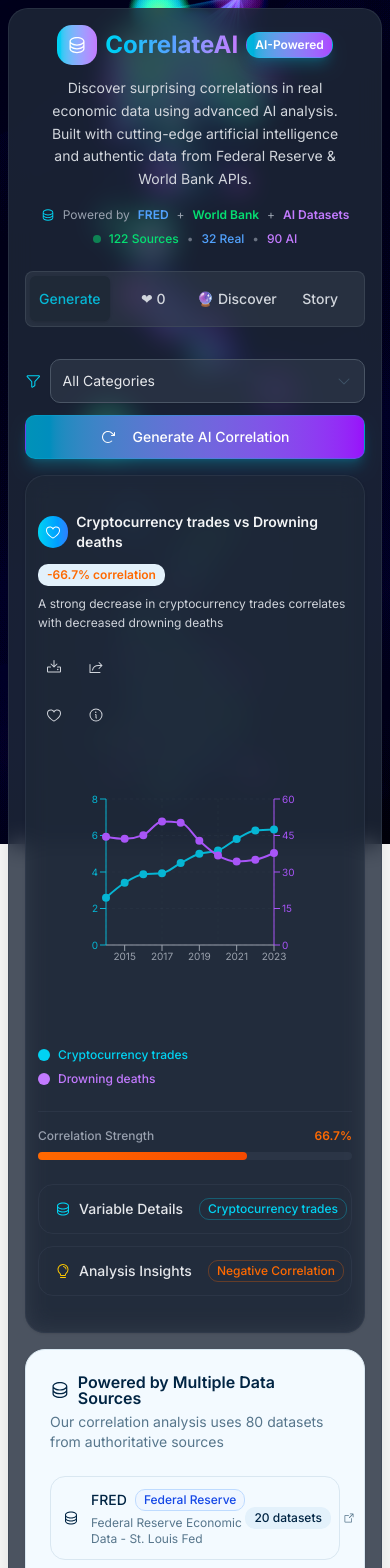
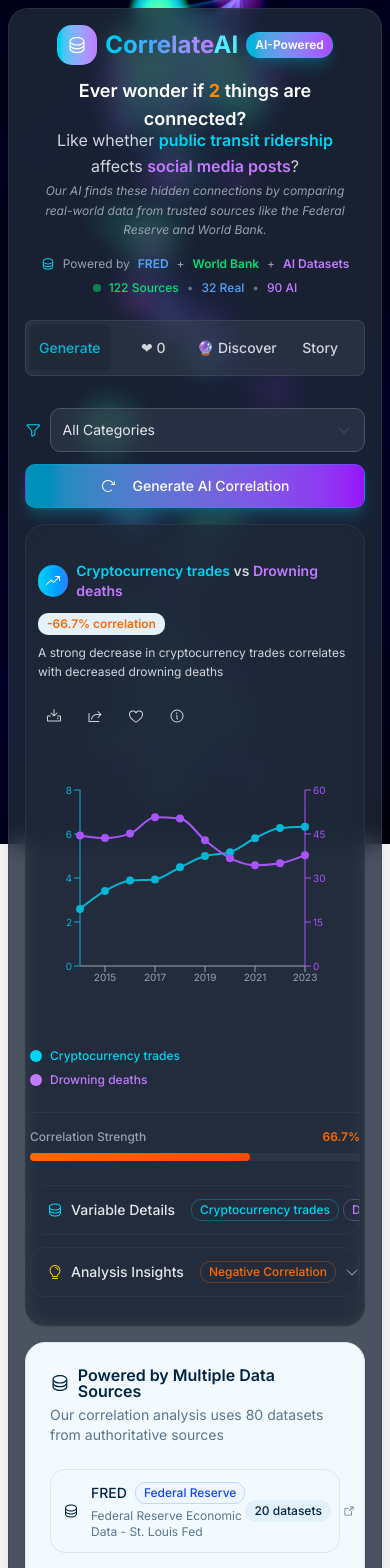
Before and after one commit to victorsaly/correlateAI, a React (Vite) app: page / in a window 390 px wide. Shown: the top 1568 px of the page. Built offline with nearby package versions, Linux system fonts and the light colour scheme.

Commit message:
✨ Add dynamic examples feature to showcase correlations; enhance title rendering with color coding; improve layout for mobile responsiveness.

```diff
--- a/src/App.tsx
+++ b/src/App.tsx
@@ -8,7 +8,7 @@ import { DropdownMenu, DropdownMenuContent, DropdownMenuItem, DropdownMenuTrigge
 import { Separator } from '@/components/ui/separator'
 import { Switch } from '@/components/ui/switch'
 import { Label } from '@/components/ui/label'
-import { Heart, ArrowClockwise, Copy, TrendUp, BookOpen, Funnel, Share, Download, TwitterLogo, LinkedinLogo, FacebookLogo, Database, Info, Sparkle, Code, Lightning, Check, Target, ArrowSquareOut, Rocket, ArrowsIn, MagnifyingGlass, Minus, FileCsv, FileText, Link, ImageSquare, Sliders, Robot, Eye, Lightbulb } from '@phosphor-icons/react'
+import { Heart, ArrowClockwise, Copy, TrendUp, BookOpen, Funnel, Share, Download, TwitterLogo, LinkedinLogo, FacebookLogo, Database, Info, Sparkle, Code, Lightning, Check, Target, ArrowSquareOut, Rocket, ArrowsIn, MagnifyingGlass, Minus, FileCsv, FileText, Link, ImageSquare, Sliders, Robot, CaretDown, Lightbulb } from '@phosphor-icons/react'
 import { LineChart, Line, XAxis, YAxis, CartesianGrid, Tooltip, ResponsiveContainer } from 'recharts'
 import { toast, Toaster } from 'sonner'
 import { useIsMobile } from '@/hooks/use-mobile'
@@ -175,6 +175,83 @@ function generateCorrelationData(selectedCategory?: string): CorrelationData {
     isRealData: false,
     dataSource: "Synthetic"
   }
+}
+
+// Dynamic Examples Component
+function DynamicExamples({ onExampleClick }: { onExampleClick?: (correlation: CorrelationData) => void }) {
+  const [currentIndex, setCurrentIndex] = useState(0)
+  const [isAnimating, setIsAnimating] = useState(false)
+
+  // Generate a few example correlations
+  const examples = useMemo(() => {
+    const exampleCorrelations: CorrelationData[] = []
+    for (let i = 0; i < 4; i++) {
+      exampleCorrelations.push(generateCorrelationData())
+    }
+    return exampleCorrelations
+  }, [])
+
+  useEffect(() => {
+    const interval = setInterval(() => {
+      setIsAnimating(true)
+      setTimeout(() => {
+        setCurrentIndex((prev) => (prev + 1) % examples.length)
+        setIsAnimating(false)
+      }, 500)
+    }, 7000) // Increased from 5s to 7s for better readability
+
+    return () => clearInterval(interval)
+  }, [examples.length])
+
+  const currentExample = examples[currentIndex]
+
+  const colors = [
+    { var1: 'text-cyan-400', var2: 'text-purple-400' },
+    { var1: 'text-green-400', var2: 'text-blue-400' },
+    { var1: 'text-orange-400', var2: 'text-pink-400' },
+    { var1: 'text-yellow-400', var2: 'text-red-400' }
+  ]
+
+  const colorSet = colors[currentIndex % colors.length]
+
+  const handleClick = () => {
+    if (onExampleClick && currentExample) {
+      onExampleClick(currentExample)
+    }
+  }
+
+  return (
+    <div className="h-8 sm:h-10 flex items-center justify-center">
+      <p
+        className={`text-base sm:text-lg lg:text-xl leading-relaxed transition-all duration-500 transform cursor-pointer hover:scale-105 ${
+          isAnimating
+            ? 'opacity-0 scale-95 -translate-y-2'
+            : 'opacity-100 scale-100 translate-y-0'
+        }`}
+        onClick={handleClick}
+        title="Click to generate this correlation"
+      >
+        Like whether <span className={`${colorSet.var1} font-semibold`}>{currentExample?.variable1.name?.toLowerCase()}</span> affects{' '}
+        <span className={`${colorSet.var2} font-semibold`}>{currentExample?.variable2.name?.toLowerCase()}</span>?
+      </p>
+    </div>
+  )
+}
+
+// Function to render colorized title with different colors for each variable
+function ColorizedTitle({ title, isMobile }: { title: string, isMobile: boolean }) {
+  const parts = title.split(' vs ')
+  if (parts.length === 2) {
+    return (
+      <span className={`${isMobile ? 'text-sm' : ''}`}>
+        <span className="text-cyan-400">{parts[0]}</span>
+        <span className="text-gray-300"> vs </span>
+        <span className="text-purple-400">{parts[1]}</span>
+      </span>
+    )
+  }
+  // Fallback for titles that don't follow the "X vs Y" pattern
+  return <span className={`${isMobile ? 'text-sm' : ''}`}>{title}</span>
 }
 
 function App() {
@@ -331,6 +408,12 @@ function App() {
     }
   }, [selectedCategory])
 
+  // Handle clicking on dynamic examples to generate that specific correlation
+  const handleExampleClick = useCallback((exampleCorrelation: CorrelationData) => {
+    setCurrentCorrelation(exampleCorrelation)
+    toast.success(`📊 Generated: ${exampleCorrelation.title}`)
+  }, [])
+
   // Smart correlation discovery functions
   const generateSimilarCorrelations = useCallback((baseCorrelation: CorrelationData, count: number = 3) => {
     const similarCorrelations: CorrelationData[] = []
@@ -769,8 +852,8 @@ function App() {
               <div className="w-12 h-12 bg-gradient-to-r from-cyan-400 to-purple-400 rounded-lg flex items-center justify-center animate-pulse">
                 <Database size={24} className="text-white" />
               </div>
-              <h1 className="text-2xl font-bold bg-gradient-to-r from-cyan-400 via-blue-400 to-purple-400 bg-clip-text text-transparent">
-                CorrelateAI Pro
+              <h1 className="text-2xl font-bold">
+                <span className="bg-gradient-to-r from-cyan-400 via-blue-400 to-purple-400 bg-clip-text text-transparent">Correlate</span><span className="text-cyan-300">AI</span>
               </h1>
             </div>
 
@@ -819,17 +902,22 @@ function App() {
             <div className="w-10 h-10 sm:w-12 sm:h-12 bg-gradient-to-r from-cyan-400 to-purple-400 rounded-lg flex items-center justify-center">
               <Database size={isMobile ? 20 : 24} className="text-white" />
             </div>
-            <h1 className="text-2xl sm:text-4xl font-bold bg-gradient-to-r from-cyan-400 via-blue-400 to-purple-400 bg-clip-text text-transparent">
-              {isMobile ? "CorrelateAI" : "CorrelateAI Pro"}
+            <h1 className="text-2xl sm:text-4xl font-bold">
+              <span className="bg-gradient-to-r from-cyan-400 via-blue-400 to-purple-400 bg-clip-text text-transparent">Correlate</span><span className="text-cyan-300">AI</span>
             </h1>
             <div className="px-2 py-1 sm:px-3 sm:py-1 bg-gradient-to-r from-cyan-500 to-purple-500 text-white text-xs font-semibold rounded-full border border-cyan-400/30 shadow-lg shadow-cyan-500/25">
               AI-Powered
             </div>
           </div>
-          <p className="text-gray-300 max-w-2xl mx-auto leading-relaxed text-sm sm:text-base px-4 sm:px-0">
-            Discover surprising correlations in real economic data using advanced AI analysis.
-            Built with cutting-edge artificial intelligence and authentic data from Federal Reserve & World Bank APIs.
-          </p>
+          <div className="text-gray-300 max-w-2xl mx-auto px-4 sm:px-0 space-y-1">
+            <h2 className="text-lg sm:text-xl font-semibold text-white">
+              Ever wonder if <span className="text-orange-400 font-bold">2</span> things are connected?
+            </h2>
+            <DynamicExamples onExampleClick={handleExampleClick} />
+            <p className="text-xs sm:text-xs text-gray-400 leading-relaxed pt-2 italic">
+              Our AI finds these hidden connections by comparing real-world data from trusted sources like the Federal Reserve and World Bank.
+            </p>
+          </div>
           <div className="flex flex-col sm:flex-row items-center justify-center gap-2 mt-4 text-xs sm:text-sm text-gray-400">
             <div className="flex items-center gap-2">
               <Database size={14} className="text-cyan-400" />
@@ -1073,7 +1161,7 @@ function App() {
                       }}
                       className="border-purple-600 text-purple-400 hover:bg-purple-600/10"
                     >
-                      <Eye size={16} className="mr-2" />
+                      <TrendUp size={16} className="mr-2" />
                       Analyze Current Pattern
                     </Button>
                   )}
@@ -2002,11 +2090,9 @@ function CorrelationCard({
             <CardTitle className={`${isMobile ? 'text-base leading-tight' : 'text-xl'} font-semibold flex items-start gap-3 text-gray-100 ${isMobile ? 'flex-col' : 'items-center'}`}>
               <div className={`flex items-center gap-2 ${isMobile ? 'w-full' : ''}`}>
                 <div className="w-8 h-8 bg-gradient-to-r from-cyan-400 to-blue-500 rounded-lg flex items-center justify-center">
-                  <Heart size={16} className="text-white" />
+                  <TrendUp size={16} className="text-white" />
                 </div>
-                <span className={`${isMobile ? 'text-sm' : ''}`}>
-                  {correlation.title}
-                </span>
+                <ColorizedTitle title={correlation.title} isMobile={isMobile} />
               </div>
               <Badge
                 variant="secondary"
@@ -2023,8 +2109,8 @@ function CorrelationCard({
             </p>
           </div>
 
-          {/* Action buttons in 2x2 grid layout for better space efficiency */}
-          <div className="grid grid-cols-2 gap-1 w-20">
+          {/* Action buttons in single row for mobile, 2x2 grid for desktop */}
+          <div className={`grid gap-1 ${isMobile ? 'grid-cols-4 w-40' : 'grid-cols-2 w-20'}`}>
             {isShareable && (
               <DropdownMenu>
                 <DropdownMenuTrigger asChild>
@@ -2125,14 +2211,19 @@ function CorrelationCard({
         </div>
       </CardHeader>
 
-      <CardContent className={`${isMobile ? 'p-3 pt-0' : ''}`}>
+      <CardContent className={`${isMobile ? 'p-1 pt-0' : ''}`}>
         {/* Chart Visualization - Now at the top */}
         <div className="mb-6">
-          <div className={`h-64 sm:h-80 ${isMobile ? 'px-2' : ''}`}>
+          <div className={`h-64 sm:h-80 ${isMobile ? 'px-0' : ''}`}>
             <ResponsiveContainer width="100%" height="100%">
               <LineChart
                 data={correlation.data}
-                margin={{ top: 20, right: 30, left: 20, bottom: 60 }}
+                margin={{
+                  top: isMobile ? 10 : 20,
+                  right: isMobile ? 15 : 30,
+                  left: isMobile ? 10 : 20,
+                  bottom: isMobile ? 40 : 60
+                }}
               >
                 <CartesianGrid strokeDasharray="3 3" stroke="#374151" opacity={0.3} />
                 <XAxis
@@ -2245,7 +2336,7 @@ function CorrelationCard({
           <div className="border border-gray-700/50 rounded-lg overflow-hidden">
             <Button
               variant="ghost"
-              className="w-full justify-between text-left h-12 px-4 hover:bg-gray-800/50"
+              className="w-full justify-between text-left h-12 px-4 hover:bg-cyan-500/10"
               onClick={() => setShowDetails(!showDetails)}
             >
               <div className="flex items-center gap-2">
@@ -2263,7 +2354,7 @@ function CorrelationCard({
                 )}
               </div>
               <div className={`transition-transform duration-200 ${showDetails ? 'rotate-180' : ''}`}>
-                <Eye size={16} className="text-gray-400" />
+                <CaretDown size={16} className="text-gray-400" />
               </div>
             </Button>
 
@@ -2322,7 +2413,7 @@ function CorrelationCard({
           <div className="border border-gray-700/50 rounded-lg overflow-hidden">
             <Button
               variant="ghost"
-              className="w-full justify-between text-left h-12 px-4 hover:bg-gray-800/50"
+              className="w-full justify-between text-left h-12 px-4 hover:bg-yellow-400/10"
               onClick={() => setShowInsights(!showInsights)}
             >
               <div className="flex items-center gap-2">
@@ -2335,7 +2426,7 @@ function CorrelationCard({
                 )}
               </div>
               <div className={`transition-transform duration-200 ${showInsights ? 'rotate-180' : ''}`}>
-                <Eye size={16} className="text-gray-400" />
+                <CaretDown size={16} className="text-gray-400" />
               </div>
             </Button>
 
```
